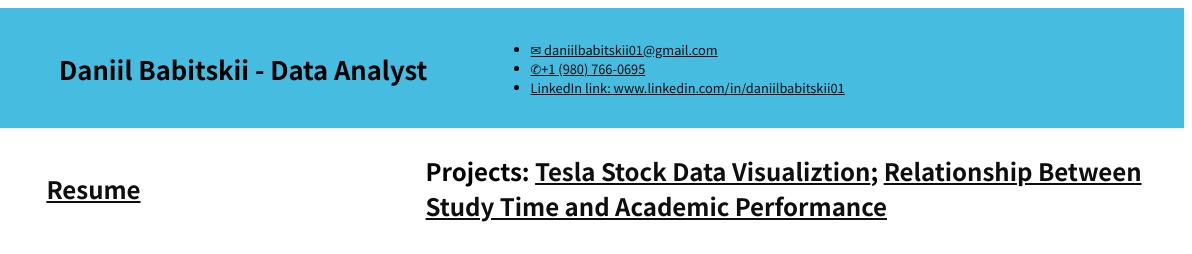
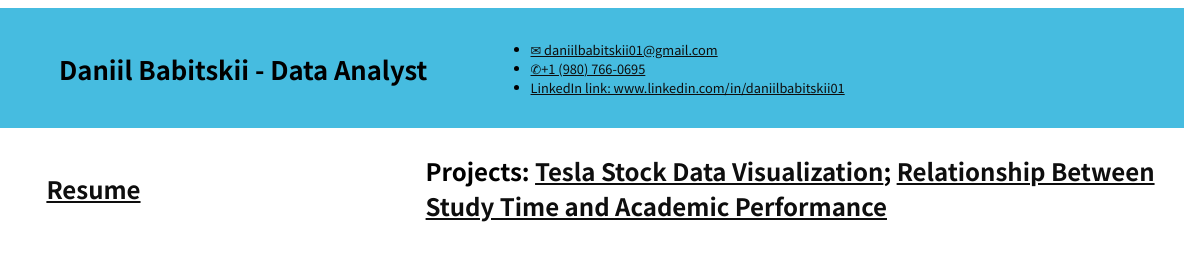
Before and after one commit to daniil-babitskii/daniil-babitskii.github.io, a plain HTML site: page index.html in a window 1280 px wide. Shown: the top 254 px of the page, 88-1280 px from the left. Drawn offline with Linux system fonts and the light colour scheme; a web font is replaced by a local one.

Commit message:
Update index.html

```diff
--- a/index.html
+++ b/index.html
@@ -33,7 +33,7 @@
                 <li><a href="Daniil_Babitskii_Resume.docx"><h2>Resume</h2></a></li>   <!--character references-->
                 <div id="projects">
                     <p><h2>Projects:
-                    <a href="tesla_stock_analysis.html">Tesla Stock Data Visualiztion</a>;
+                    <a href="tesla_stock_analysis.html">Tesla Stock Data Visualization</a>;
                     <a href = "time_study_relations.html">  Relationship Between Study Time and Academic Performance</a>
                     </h2>
                     </p>
```
